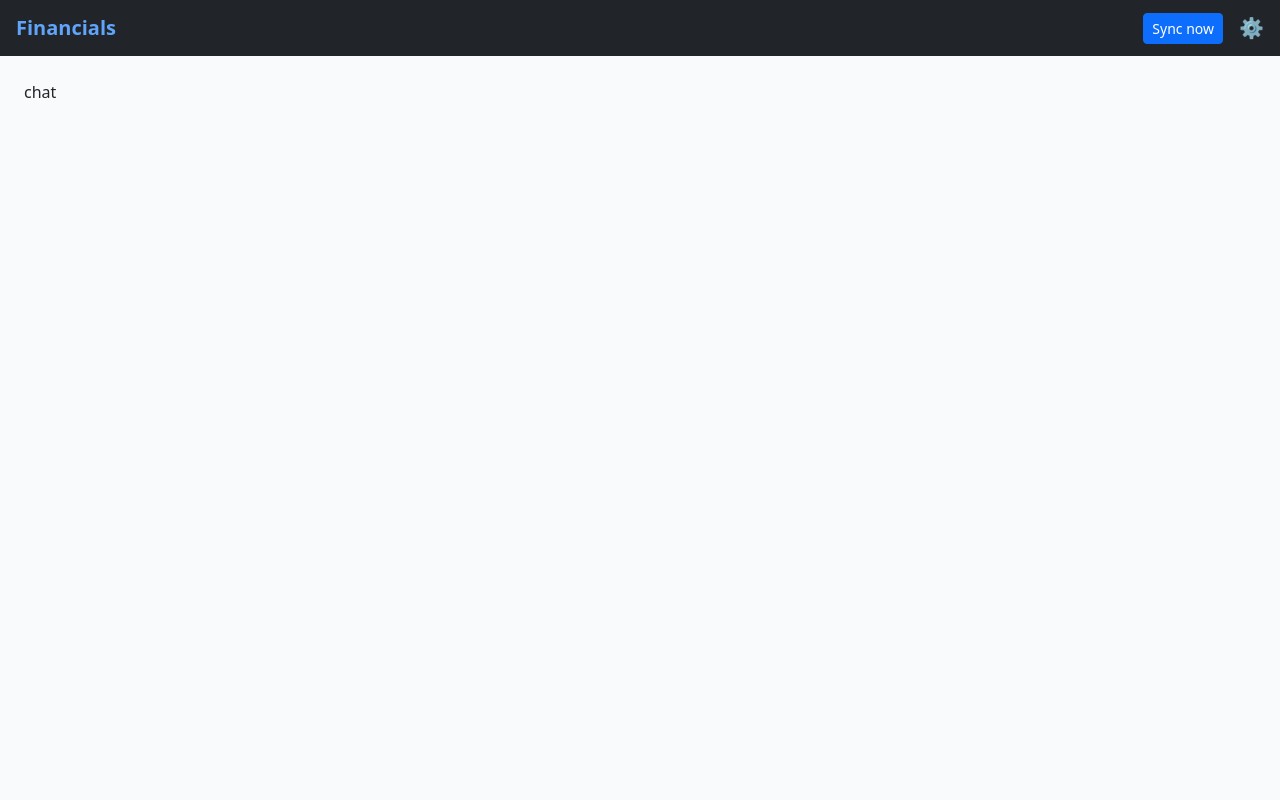
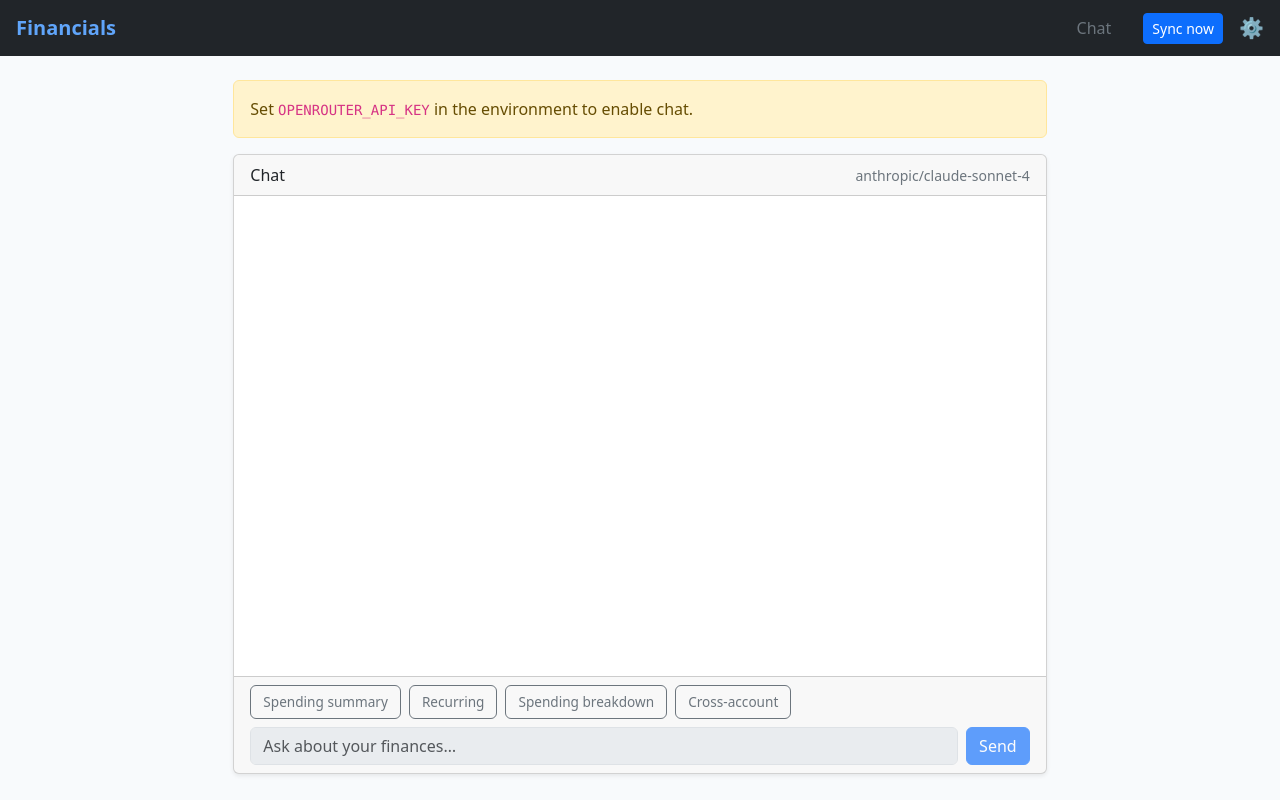
Before and after one commit to honerlaw/financials, a Flask app: page /chat in a window 1280 px wide. Run offline with Flask 3, Linux system fonts and the light colour scheme; the visitor is signed in with stand-in values (Sample User, id 1).

Commit message:
feat(chat): chat page, quick-action chips, and SSE consumer
Co-Authored-By: Claude Sonnet 4.6 <noreply@anthropic.com>

```diff
--- /dev/null
+++ b/app/static/chat.css
@@ -0,0 +1,9 @@
+.msg { padding: 0.5rem 0.75rem; border-radius: 0.5rem; margin-bottom: 0.5rem; max-width: 90%; }
+.msg.user { background: #e0f2fe; margin-left: auto; }
+.msg.assistant { background: #f1f5f9; }
+.msg.error { background: #fee2e2; color: #991b1b; }
+.tool-chip { font-family: ui-monospace, monospace; font-size: 0.85rem;
+             background: #f8fafc; border: 1px solid #cbd5e1; border-radius: 0.25rem;
+             padding: 0.25rem 0.5rem; margin: 0.25rem 0; display: inline-block; }
+.tool-chip pre { margin: 0.25rem 0 0 0; max-height: 14rem; overflow: auto; }
+.chip-btn { font-size: 0.85rem; }
--- /dev/null
+++ b/app/static/chat.js
@@ -0,0 +1,176 @@
+(function () {
+  const QUICK_ACTIONS = [
+    {
+      label: 'Spending summary',
+      prompt: "Give me a spending summary for the most recent complete calendar month: monthly totals for the last 3 months, top 10 merchants, category breakdown (you infer categories from descriptions), and month-over-month % change."
+    },
+    {
+      label: 'Recurring',
+      prompt: "Find my recurring expenses (bills, subscriptions, regular transfers) across the last 6 months. Group into Bills / Subscriptions / Regular Transfers, show typical amount and how many months each appeared, and end with an estimated monthly recurring total."
+    },
+    {
+      label: 'Spending breakdown',
+      prompt: "Break down my spending by category for the most recent complete calendar month. Infer categories from descriptions. Show a table sorted by total spent descending, and list any transactions you couldn't confidently categorize."
+    },
+    {
+      label: 'Cross-account',
+      prompt: "Show me a cross-account cash flow summary for the most recent complete calendar month: total inflow vs outflow, per-institution net, spend distribution percentages, and a 3-month trend. Call out anything notable."
+    },
+  ];
+
+  const messagesEl = document.getElementById('messages');
+  const chipsEl = document.getElementById('chips');
+  const form = document.getElementById('chat-form');
+  const input = document.getElementById('chat-input');
+  const history = []; // {role, content, tool_calls?, tool_call_id?}
+  let busy = false;
+
+  function render() {
+    chipsEl.innerHTML = '';
+    QUICK_ACTIONS.forEach(({ label, prompt }) => {
+      const btn = document.createElement('button');
+      btn.className = 'btn btn-outline-secondary chip-btn';
+      btn.textContent = label;
+      btn.disabled = busy;
+      btn.onclick = () => send(prompt);
+      chipsEl.appendChild(btn);
+    });
+  }
+
+  function bubble(cls) {
+    const el = document.createElement('div');
+    el.className = `msg ${cls}`;
+    messagesEl.appendChild(el);
+    messagesEl.scrollTop = messagesEl.scrollHeight;
+    return el;
+  }
+
+  function renderMarkdown(el, text) {
+    el.innerHTML = window.marked ? window.marked.parse(text) : text;
+  }
+
+  async function send(text) {
+    if (busy || !text.trim()) return;
+    busy = true;
+    render();
+
+    const userBubble = bubble('user');
+    userBubble.textContent = text;
+    history.push({ role: 'user', content: text });
+
+    const assistantBubble = bubble('assistant');
+    let assistantText = '';
+    const toolChips = new Map(); // id -> { el, name }
+    const pendingToolCalls = []; // captured for history
+
+    try {
+      const resp = await fetch('/api/chat/stream', {
+        method: 'POST',
+        headers: { 'Content-Type': 'application/json' },
+        body: JSON.stringify({ messages: history }),
+      });
+      if (!resp.ok) throw new Error(`HTTP ${resp.status}`);
+
+      const reader = resp.body.getReader();
+      const decoder = new TextDecoder();
+      let buf = '';
+      while (true) {
+        const { value, done } = await reader.read();
+        if (done) break;
+        buf += decoder.decode(value, { stream: true });
+        let idx;
+        while ((idx = buf.indexOf('\n\n')) !== -1) {
+          const frame = buf.slice(0, idx);
+          buf = buf.slice(idx + 2);
+          const ev = parseFrame(frame);
+          if (!ev) continue;
+          handleEvent(ev, assistantBubble, toolChips, pendingToolCalls, (t) => {
+            assistantText += t;
+            renderMarkdown(assistantBubble, assistantText);
+          });
+        }
+      }
+    } catch (err) {
+      const errBubble = bubble('error');
+      errBubble.textContent = `Connection error: ${err.message}. Click retry to resend.`;
+      const retry = document.createElement('button');
+      retry.className = 'btn btn-sm btn-outline-danger ms-2';
+      retry.textContent = 'Retry';
+      retry.onclick = () => { history.pop(); send(text); };
+      errBubble.appendChild(retry);
+    } finally {
+      // Persist the assistant turn in history so subsequent turns include context.
+      const assistantMsg = { role: 'assistant' };
+      if (assistantText) assistantMsg.content = assistantText;
+      if (pendingToolCalls.length) assistantMsg.tool_calls = pendingToolCalls;
+      if (assistantText || pendingToolCalls.length) history.push(assistantMsg);
+      busy = false;
+      render();
+    }
+  }
+
+  function parseFrame(frame) {
+    let event = null;
+    let data = '';
+    for (const line of frame.split('\n')) {
+      if (line.startsWith('event: ')) event = line.slice(7);
+      else if (line.startsWith('data: ')) data += line.slice(6);
+    }
+    if (!event) return null;
+    try { return { event, data: JSON.parse(data) }; }
+    catch { return { event, data: {} }; }
+  }
+
+  function handleEvent(ev, assistantBubble, toolChips, pendingToolCalls, appendText) {
+    if (ev.event === 'text') {
+      appendText(ev.data.delta || '');
+    } else if (ev.event === 'tool_start') {
+      const chip = document.createElement('div');
+      chip.className = 'tool-chip';
+      chip.textContent = `Calling ${ev.data.name}…`;
+      assistantBubble.appendChild(chip);
+      toolChips.set(ev.data.id, { el: chip, name: ev.data.name });
+      pendingToolCalls.push({
+        id: ev.data.id, type: 'function',
+        function: { name: ev.data.name, arguments: JSON.stringify(ev.data.args || {}) },
+      });
+    } else if (ev.event === 'tool_result') {
+      const entry = toolChips.get(ev.data.id);
+      if (entry) {
+        const summary = describeResult(ev.data.result);
+        entry.el.innerHTML = `${entry.name} → ${summary} <details><summary>details</summary><pre>${escapeHtml(JSON.stringify(ev.data.result, null, 2))}</pre></details>`;
+      }
+    } else if (ev.event === 'error') {
+      const errChip = document.createElement('div');
+      errChip.className = 'msg error';
+      errChip.textContent = ev.data.message || 'Unknown error';
+      assistantBubble.appendChild(errChip);
+    }
+    // 'done' ends the stream; loop exits on reader close.
+  }
+
+  function describeResult(r) {
+    if (!r) return 'no result';
+    if (r.error) return `error: ${r.error}`;
+    if (Array.isArray(r.rows)) return `${r.count} rows${r.truncated ? ' (truncated)' : ''}`;
+    if (Array.isArray(r.groups)) return `${r.groups.length} groups`;
+    if (Array.isArray(r.candidates)) return `${r.candidates.length} candidates`;
+    if (Array.isArray(r.institutions)) return `${r.institutions.length} institutions`;
+    if (r.date) return r.date;
+    if (r.earliest || r.latest) return `${r.earliest || '—'} … ${r.latest || '—'}`;
+    return 'ok';
+  }
+
+  function escapeHtml(s) {
+    return s.replace(/[&<>"]/g, c => ({'&':'&amp;','<':'&lt;','>':'&gt;','"':'&quot;'}[c]));
+  }
+
+  form.addEventListener('submit', (e) => {
+    e.preventDefault();
+    const text = input.value;
+    input.value = '';
+    send(text);
+  });
+
+  render();
+})();
--- a/app/templates/base.html
+++ b/app/templates/base.html
@@ -15,6 +15,7 @@
 <nav class="navbar navbar-dark bg-dark px-3">
   <a class="navbar-brand" href="/">Financials</a>
   <div class="d-flex align-items-center gap-3">
+    <a href="/chat" class="text-secondary text-decoration-none">Chat</a>
     <small id="sync-label" class="text-secondary"></small>
     <button id="sync-btn" class="btn btn-sm btn-primary" onclick="triggerSync(this)">Sync now</button>
     <a href="/settings" class="text-secondary text-decoration-none fs-5">⚙</a>
--- a/app/templates/chat.html
+++ b/app/templates/chat.html
@@ -1,4 +1,33 @@
 {% extends "base.html" %}
 {% block content %}
-<div>chat</div>
+<div class="row justify-content-center">
+  <div class="col-lg-9 col-xl-8">
+    {% if not api_key_set %}
+      <div class="alert alert-warning">
+        Set <code>OPENROUTER_API_KEY</code> in the environment to enable chat.
+      </div>
+    {% endif %}
+
+    <div class="card shadow-sm">
+      <div class="card-header d-flex justify-content-between align-items-center">
+        <span>Chat</span>
+        <small class="text-secondary">{{ model }}</small>
+      </div>
+      <div id="messages" class="card-body" style="min-height: 60vh; max-height: 70vh; overflow-y: auto;"></div>
+      <div class="card-footer">
+        <div id="chips" class="mb-2 d-flex flex-wrap gap-2"></div>
+        <form id="chat-form" class="d-flex gap-2">
+          <input id="chat-input" class="form-control" placeholder="Ask about your finances…" autocomplete="off" {% if not api_key_set %}disabled{% endif %}>
+          <button class="btn btn-primary" type="submit" {% if not api_key_set %}disabled{% endif %}>Send</button>
+        </form>
+      </div>
+    </div>
+  </div>
+</div>
 {% endblock %}
+
+{% block scripts %}
+<link rel="stylesheet" href="{{ url_for('static', filename='chat.css') }}">
+<script src="https://cdn.jsdelivr.net/npm/marked/marked.min.js"></script>
+<script src="{{ url_for('static', filename='chat.js') }}"></script>
+{% endblock %}
```
